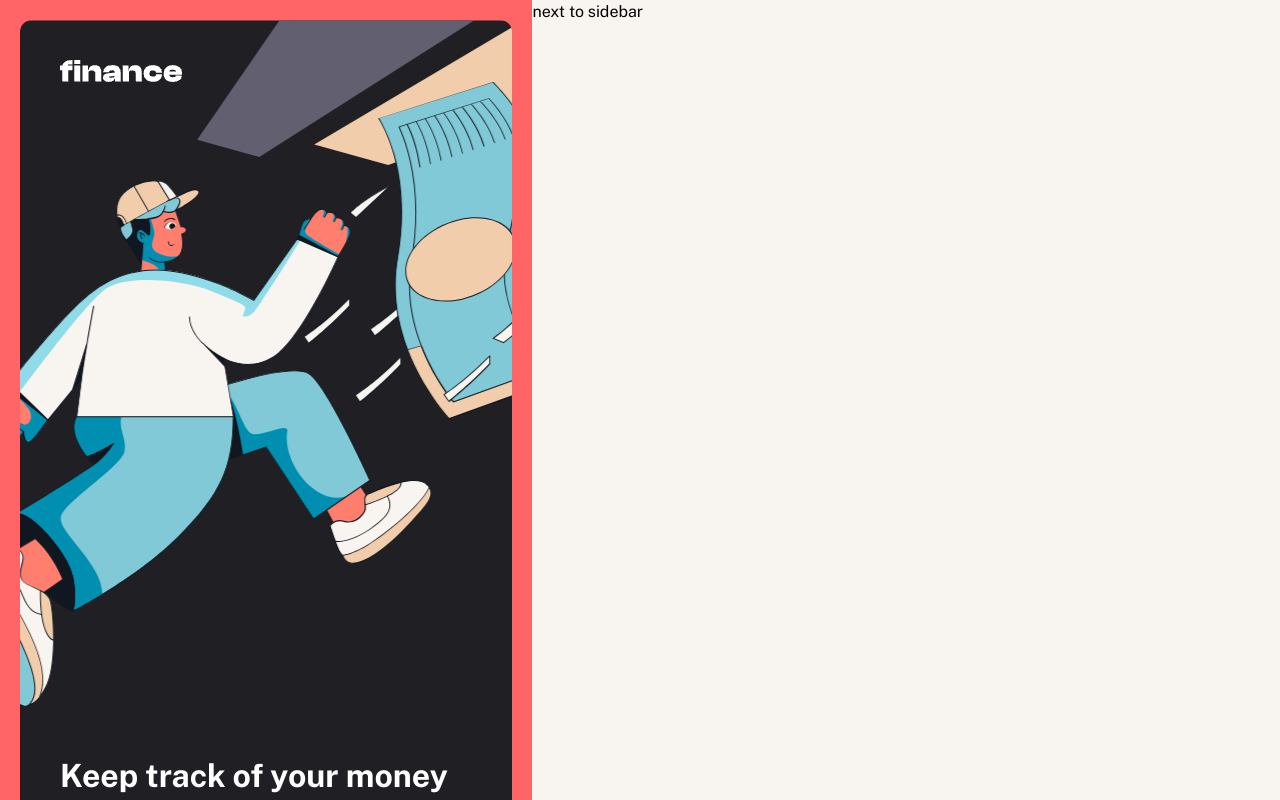
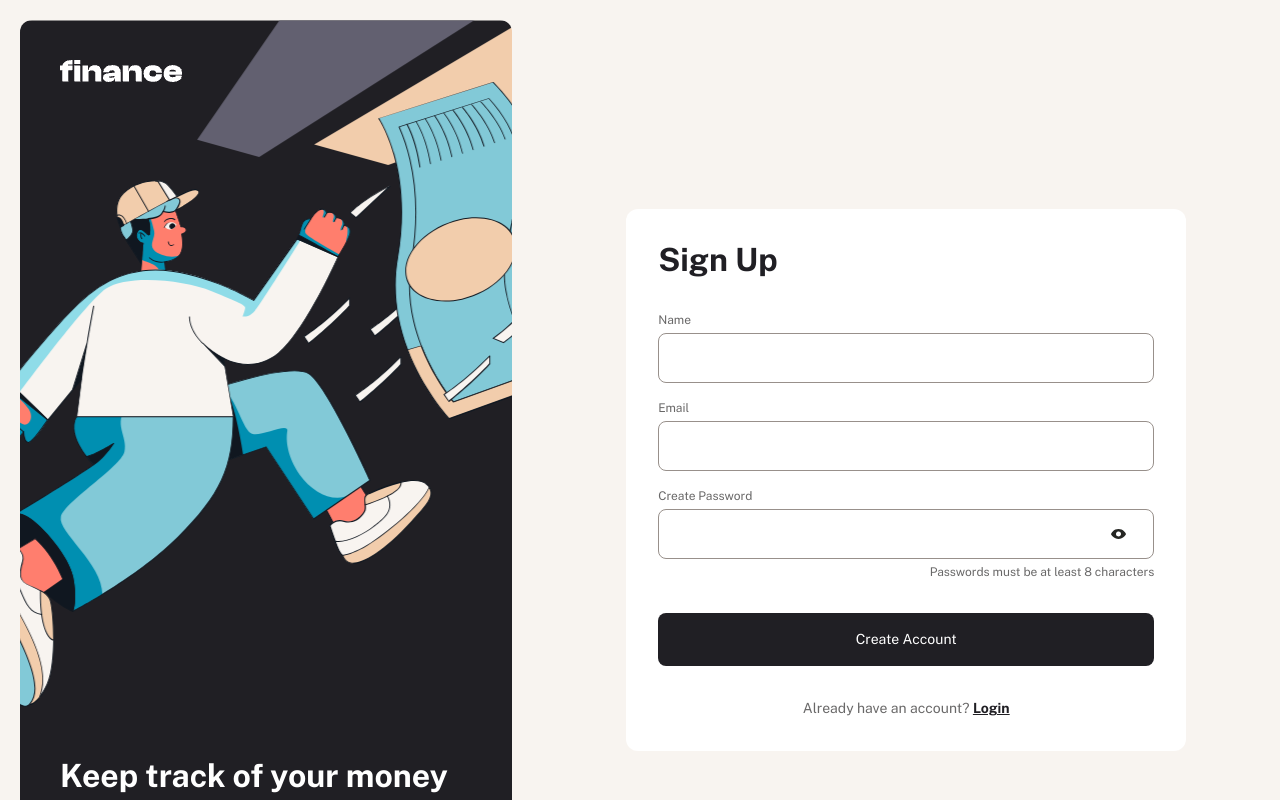
Before and after one commit to IslamSolimanInnowise/finance-app, a Next.js app: page / in a window 1280 px wide. Shown: the top 800 px of the page. Built offline with nearby package versions, Linux system fonts and the light colour scheme.

Commit message:
feat: add register home page

```diff
--- /dev/null
+++ b/src/app/(auth)/login/page.tsx
@@ -0,0 +1,4 @@
+const LoginPage = () => {
+  return <div>LoginPage</div>;
+};
+export default LoginPage;
--- a/src/app/page.tsx
+++ b/src/app/(auth)/page.tsx
@@ -1,10 +1,11 @@
+import RegisterForm from "@/components/RegisterForm";
 import SideBar from "@/components/Sidebar";
 
 const HomePage: React.FC = () => {
   return (
     <main className="bg-Beige-100 min-h-screen flex">
       <SideBar />
-      next to sidebar
+      <RegisterForm />
     </main>
   );
 };
--- a/src/app/layout.tsx
+++ b/src/app/layout.tsx
@@ -20,11 +20,7 @@ export default function RootLayout({
 }>) {
   return (
     <html lang="en">
-      <body
-        className={`${publicSans.variable} antialiased bg-Secondary-Purple`}
-      >
-        {children}
-      </body>
+      <body className={`${publicSans.variable} antialiased`}>{children}</body>
     </html>
   );
 }
--- /dev/null
+++ b/src/components/Input/index.tsx
@@ -0,0 +1,50 @@
+"use client";
+import eye from "@/../public/eye.svg";
+import Image from "next/image";
+import { useId, useState } from "react";
+
+interface InputProps extends React.InputHTMLAttributes<HTMLInputElement> {
+  labelText: string;
+  children?: React.ReactNode;
+}
+
+const Input: React.FC<InputProps> = ({
+  labelText,
+  type,
+  children,
+  ...props
+}) => {
+  const inputId = useId();
+  const [isPasswordVisible, setIsPasswordVisible] = useState(false);
+  const originalType = type;
+  return (
+    <div className="flex flex-col gap-1">
+      <label htmlFor={inputId} className="text-preset-5 text-Grey-500">
+        {labelText}
+      </label>
+      <div className="relative">
+        <input
+          id={inputId}
+          {...props}
+          className="border-1 rounded-lg py-3 px-4 border-Beige-500 w-full"
+          type={
+            originalType === "password" && !isPasswordVisible
+              ? "text"
+              : originalType
+          }
+        />
+        {type === "password" && (
+          <Image
+            src={eye}
+            alt="eye icon"
+            className="absolute right-7 top-[50%] translate-y-[-50%] cursor-pointer"
+            onClick={() => setIsPasswordVisible((prev) => !prev)}
+          />
+        )}
+      </div>
+
+      {children}
+    </div>
+  );
+};
+export default Input;
--- /dev/null
+++ b/src/components/RegisterForm/index.tsx
@@ -0,0 +1,42 @@
+import Link from "next/link";
+import Input from "../Input";
+
+const RegisterForm: React.FC = () => {
+  return (
+    <section className="w-[58.4%] min-h-240 h-screen text-Grey-900 py-8 px-10 flex justify-center items-center ">
+      <form className="rounded-xl bg-White p-8 min-w-140">
+        <h2 className="text-preset-1 mb-8">Sign Up</h2>
+        <div id="register-fields" className="flex flex-col gap-4 mb-8">
+          <Input labelText="Name" name="name" required />
+          <Input labelText="Email" type="email" name="email" required />
+          <Input
+            labelText="Create Password"
+            type="password"
+            name="password"
+            required
+          >
+            <p className="text-preset-5 text-right text-Grey-500">
+              Passwords must be at least 8 characters
+            </p>
+          </Input>
+        </div>
+        <button
+          type="submit"
+          className="bg-Grey-900 text-White w-full p-4 rounded-lg text-preset-4 cursor-pointer text-center mb-8"
+        >
+          Create Account
+        </button>
+        <p className="text-center text-preset-4 text-Grey-500">
+          Already have an account?{" "}
+          <Link
+            href="/login"
+            className="text-Grey-900 underline text-preset-4-bold"
+          >
+            Login
+          </Link>
+        </p>
+      </form>
+    </section>
+  );
+};
+export default RegisterForm;
--- a/src/components/Sidebar/index.tsx
+++ b/src/components/Sidebar/index.tsx
@@ -3,7 +3,7 @@ import Logo from "@/../public/Logo.png";
 
 const SideBar: React.FC = () => {
   return (
-    <aside className="p-5 w-[41.6%] min-h-240 h-screen bg-red-400">
+    <aside className="p-5 w-[41.6%] min-h-240 h-screen">
       <div className="h-full w-full p-10 rounded-xl bg-[url('/Login-and-Signup-Illustration-Image.svg')] bg-cover bg-top bg-no-repeat flex flex-col justify-between">
         <Image src={Logo} alt="Logo" className="object-cover" />
         <div className="text-white flex flex-col gap-6">
```
Also changed, not shown: package.json (+6 -6 lines), public/eye.svg (added).
